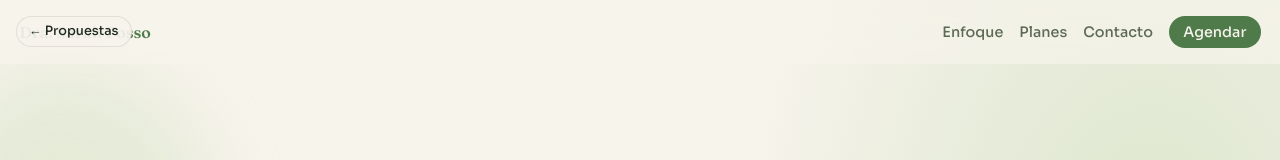
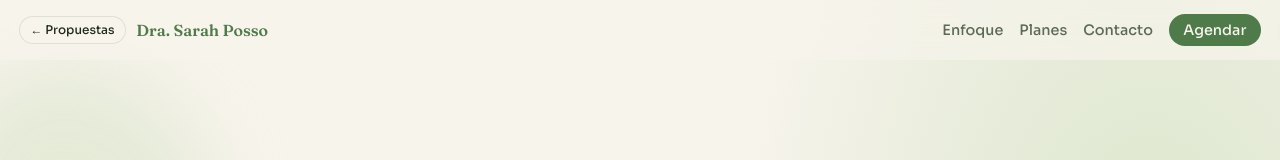
Before and after one commit to juanklowData/dra-sarah-posso, a website: page propuesta-3/index.html in a window 1280 px wide. Shown: the top 160 px of the page. Drawn offline with nearby package versions, Linux system fonts and the light colour scheme.

Commit message:
Fix header overlap by placing back link beside the logo.
Co-authored-by: Cursor <cursoragent@cursor.com>

```diff
--- a/propuesta-1/styles.css
+++ b/propuesta-1/styles.css
@@ -23,18 +23,30 @@ a { color: inherit; text-decoration: none; }
 img { display: block; width: 100%; height: 100%; object-fit: cover; }
 .wrap { width: min(100% - 2rem, var(--max)); margin-inline: auto; }
 .back {
-  position: fixed; top: 1rem; left: 1rem; z-index: 60;
-  padding: 0.45rem 0.8rem; border-radius: 999px;
-  background: rgba(250, 247, 240, 0.9); font-size: 0.8rem; font-weight: 500;
+  position: static;
+  padding: 0.35rem 0.7rem;
+  border-radius: 999px;
+  background: rgba(250, 247, 240, 0.9);
+  font-size: 0.75rem;
+  font-weight: 500;
   border: 1px solid var(--line);
+  white-space: nowrap;
+  flex-shrink: 0;
+}
+.brand-row {
+  display: flex;
+  align-items: center;
+  gap: 0.65rem;
+  min-width: 0;
 }
 .top {
   position: fixed; inset: 0 0 auto; z-index: 50;
   display: flex; align-items: center; justify-content: space-between;
-  padding: 1rem 1.25rem; backdrop-filter: blur(12px);
+  gap: 0.75rem;
+  padding: 0.85rem 1.25rem; backdrop-filter: blur(12px);
   background: rgba(242, 238, 228, 0.72);
 }
-.logo { font-family: var(--display); font-size: 1.25rem; font-weight: 600; color: var(--olive); margin-left: 5.5rem; }
+.logo { font-family: var(--display); font-size: 1.15rem; font-weight: 600; color: var(--olive); margin-left: 0; white-space: nowrap; overflow: hidden; text-overflow: ellipsis; }
 .nav { display: none; gap: 1.1rem; align-items: center; font-size: 0.9rem; font-weight: 500; color: var(--muted); }
 .nav .wa { background: var(--olive); color: var(--cream); padding: 0.5rem 0.95rem; border-radius: 999px; }
 .burger {
@@ -177,7 +189,6 @@ h2 {
 .links { display: flex; flex-wrap: wrap; gap: 1rem; font-weight: 500; color: var(--olive); }
 
 @media (min-width: 768px) {
-  .logo { margin-left: 0; }
   .burger { display: none; }
   .nav { display: flex; }
   .about-grid { grid-template-columns: 1.1fr 0.9fr; align-items: end; }
--- a/propuesta-2/styles.css
+++ b/propuesta-2/styles.css
@@ -32,16 +32,27 @@ img { width: 100%; height: 100%; object-fit: cover; display: block; }
 }
 
 .back {
-  position: fixed; top: 1rem; left: 1rem; z-index: 70;
-  font-size: 0.8rem; padding: 0.4rem 0.75rem; border: 1px solid var(--line);
+  position: static;
+  font-size: 0.75rem;
+  padding: 0.35rem 0.65rem;
+  border: 1px solid var(--line);
   background: rgba(12, 15, 13, 0.85);
+  white-space: nowrap;
+  flex-shrink: 0;
+}
+.brand-row {
+  display: flex;
+  align-items: center;
+  gap: 0.65rem;
+  min-width: 0;
 }
 .top {
   position: fixed; inset: 0 0 auto; z-index: 60;
   display: flex; justify-content: space-between; align-items: center;
-  padding: 1rem 1.2rem; background: rgba(12, 15, 13, 0.7); backdrop-filter: blur(10px);
+  gap: 0.75rem;
+  padding: 0.85rem 1.2rem; background: rgba(12, 15, 13, 0.7); backdrop-filter: blur(10px);
 }
-.logo { font-family: var(--display); font-weight: 700; letter-spacing: 0.04em; margin-left: 5.2rem; font-size: 0.95rem; }
+.logo { font-family: var(--display); font-weight: 700; letter-spacing: 0.04em; margin-left: 0; font-size: 0.9rem; white-space: nowrap; overflow: hidden; text-overflow: ellipsis; }
 .nav { display: none; gap: 1rem; align-items: center; font-size: 0.88rem; color: var(--muted); }
 .pill { padding: 0.45rem 0.9rem; border-radius: 999px; background: var(--mint); color: #0c0f0d; font-weight: 600; }
 .burger { width: 42px; height: 42px; border: 0; background: transparent; display: grid; gap: 6px; place-content: center; }
@@ -141,7 +152,6 @@ img { width: 100%; height: 100%; object-fit: cover; display: block; }
 }
 
 @media (min-width: 860px) {
-  .logo { margin-left: 0; }
   .burger { display: none; }
   .nav { display: flex; }
   .split { grid-template-columns: 1.1fr 0.9fr; min-height: 70vh; }
--- a/propuesta-3/index.html
+++ b/propuesta-3/index.html
@@ -10,13 +10,15 @@
   <link rel="stylesheet" href="/propuesta-3/styles.css" />
 </head>
 <body>
-  <a class="back" href="/">← Propuestas</a>
   <div class="blob b1" aria-hidden="true"></div>
   <div class="blob b2" aria-hidden="true"></div>
   <div class="blob b3" aria-hidden="true"></div>
 
   <header class="top">
-    <a class="logo" href="#inicio">Dra. Sarah Posso</a>
+    <div class="brand-row">
+      <a class="back" href="/">← Propuestas</a>
+      <a class="logo" href="#inicio">Dra. Sarah Posso</a>
+    </div>
     <button class="burger" type="button" aria-label="Menú" aria-expanded="false"><span></span><span></span></button>
     <nav class="nav">
       <a href="#enfoque">Enfoque</a>
--- a/propuesta-3/styles.css
+++ b/propuesta-3/styles.css
@@ -38,16 +38,29 @@ img { display: block; width: 100%; height: 100%; object-fit: cover; }
 }
 
 .back {
-  position: fixed; top: 1rem; left: 1rem; z-index: 70;
-  padding: 0.4rem 0.75rem; border-radius: 999px; background: rgba(247, 244, 236, 0.92);
-  border: 1px solid rgba(31, 42, 28, 0.1); font-size: 0.8rem; font-weight: 500;
+  position: static;
+  padding: 0.35rem 0.65rem;
+  border-radius: 999px;
+  background: rgba(247, 244, 236, 0.92);
+  border: 1px solid rgba(31, 42, 28, 0.1);
+  font-size: 0.75rem;
+  font-weight: 500;
+  white-space: nowrap;
+  flex-shrink: 0;
+}
+.brand-row {
+  display: flex;
+  align-items: center;
+  gap: 0.65rem;
+  min-width: 0;
 }
 .top {
   position: fixed; inset: 0 0 auto; z-index: 60;
   display: flex; justify-content: space-between; align-items: center;
-  padding: 1rem 1.2rem; backdrop-filter: blur(12px); background: rgba(247, 244, 236, 0.7);
+  gap: 0.75rem;
+  padding: 0.85rem 1.2rem; backdrop-filter: blur(12px); background: rgba(247, 244, 236, 0.7);
 }
-.logo { font-family: var(--display); font-weight: 600; color: var(--leaf); margin-left: 5.2rem; }
+.logo { font-family: var(--display); font-weight: 600; color: var(--leaf); margin-left: 0; white-space: nowrap; overflow: hidden; text-overflow: ellipsis; }
 .nav { display: none; gap: 1rem; align-items: center; font-size: 0.9rem; color: var(--muted); font-weight: 500; }
 .chip { background: var(--leaf); color: #f7f4ec; padding: 0.45rem 0.9rem; border-radius: 999px; }
 .burger { width: 42px; height: 42px; border: 0; background: transparent; display: grid; gap: 6px; place-content: center; }
@@ -146,7 +159,6 @@ img { display: block; width: 100%; height: 100%; object-fit: cover; }
 .foot a { margin-left: 1rem; color: var(--muted); font-weight: 500; font-size: 0.9rem; }
 
 @media (min-width: 860px) {
-  .logo { margin-left: 0; }
   .burger { display: none; }
   .nav { display: flex; }
   .hero { grid-template-columns: 1.05fr 0.95fr; padding-top: 7rem; }
```
Also changed, not shown: propuesta-1/index.html (+4 -2 lines), propuesta-2/index.html (+4 -2 lines).
